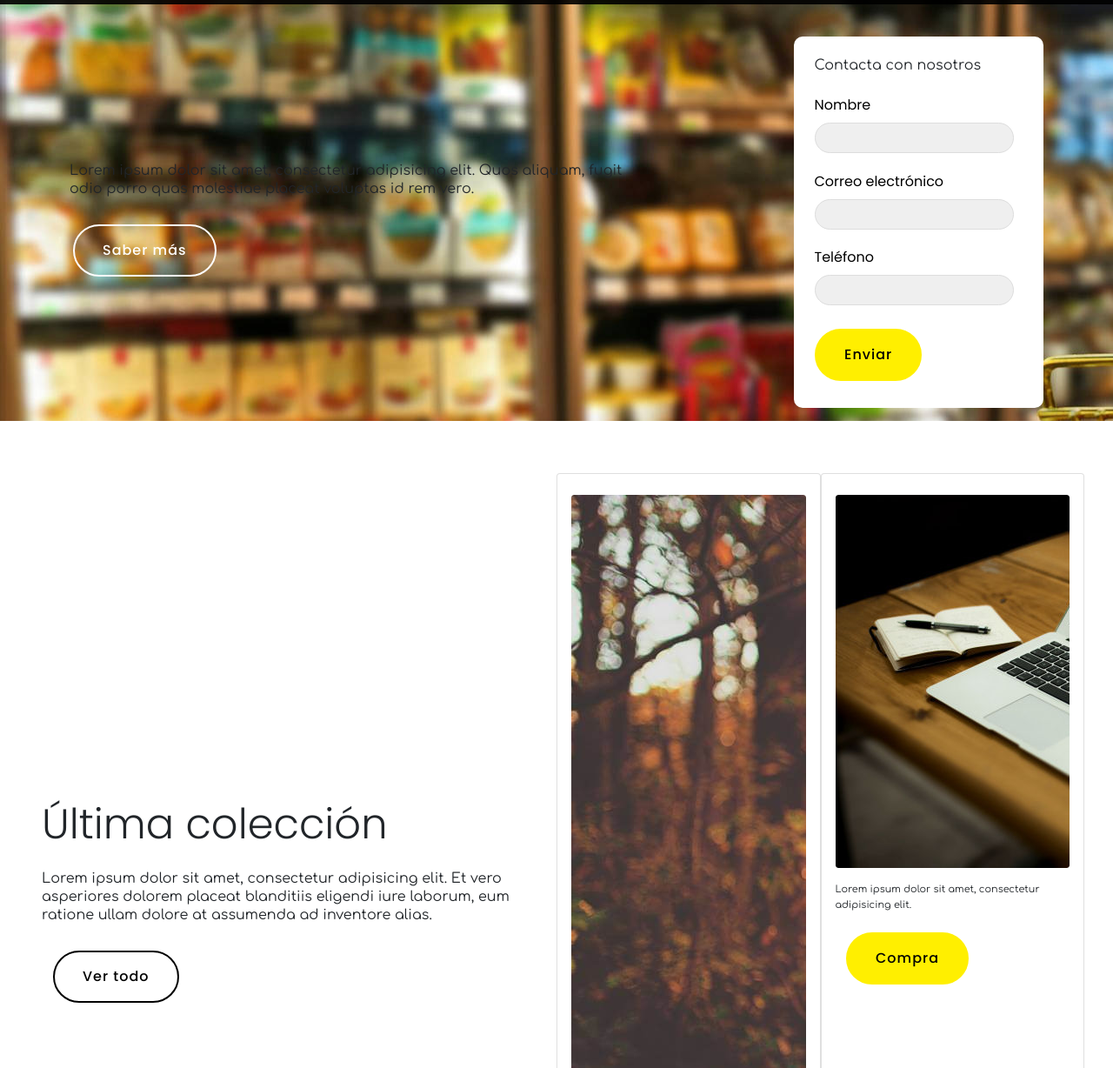
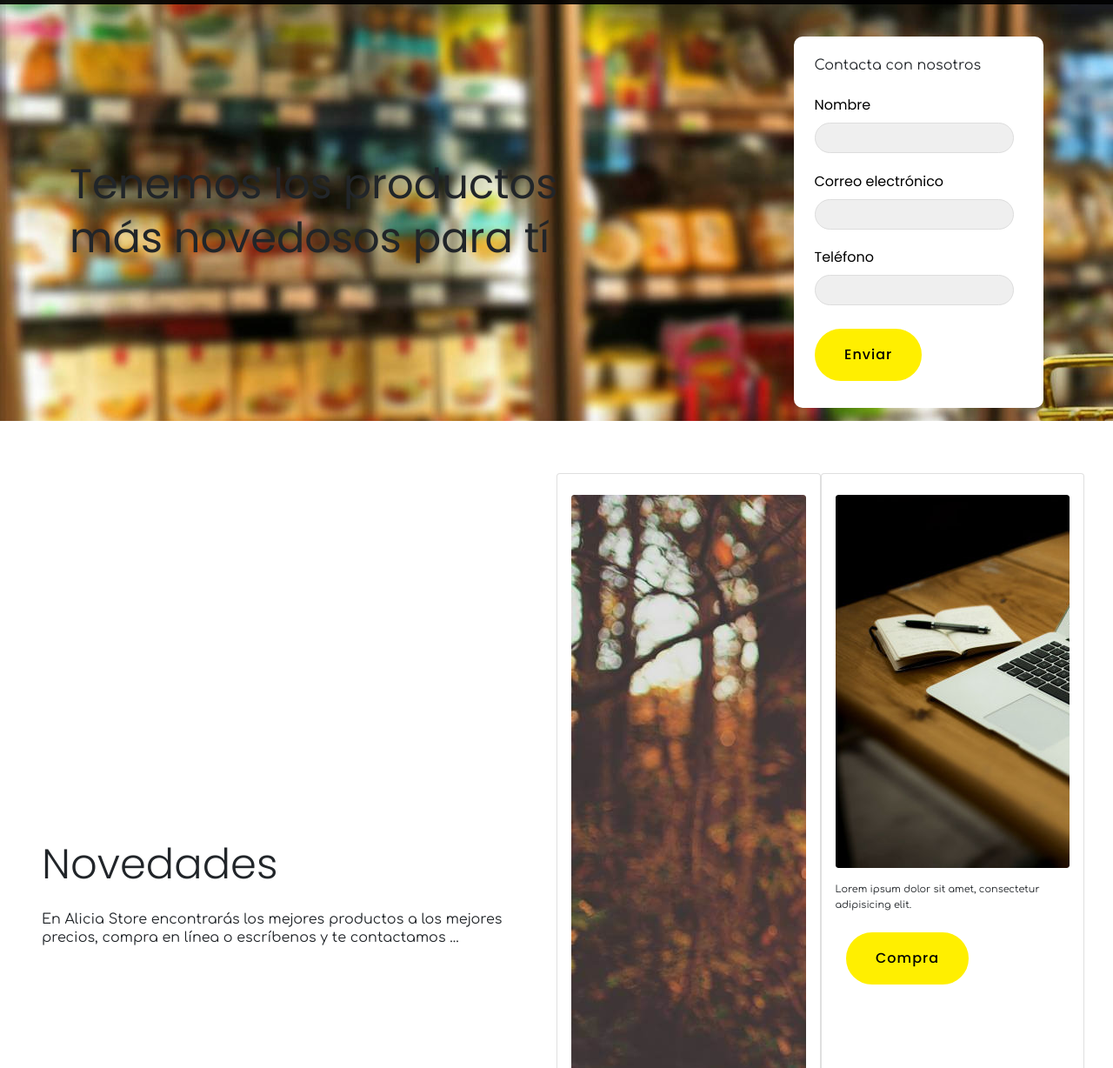
Before and after one commit to gurusoluciones/catalogo_alicia, a plain HTML site: page index.html in a window 1280 px wide. Shown: the part 72-1300 px from the top of the page at 87% size. Drawn offline with Linux system fonts and the light colour scheme; files that its build step writes are made by us from their sources; files whose address does not match are found by name.

Commit message:
create github pages

```diff
--- a/index.html
+++ b/index.html
@@ -89,12 +89,9 @@
             <div class="col-md-7 text-element">
 
 
-                <h3 class="mbr-section-subtitle mbr-light mbr-fonts-style pb-3 mbr-white display-5">
-                    Lorem ipsum dolor sit amet, consectetur adipisicing elit. Quos aliquam, fugit odio porro quas molestiae placeat voluptas id rem vero.
-                </h3>
-                <div class="mbr-section-btn">
-                    <a class="btn btn-md btn-white-outline display-4" href="https://mobirise.com">Saber más</a>
-                </div>
+                <h3 class="mbr-section-subtitle mbr-light mbr-fonts-style pb-3 mbr-white display-2"><strong>
+                    Tenemos los productos más novedosos para tí</strong></h3>
+
             </div>
             <div class="form-1 col-md-4 col-xl-3" data-form-type="formoid">
                 <div data-form-alert="" hidden="">¡Gracias por completar el formulario!
@@ -102,7 +99,7 @@
                 <h3 class="form-title pb-3 mbr-fonts-style display-5">
                     Contacta con nosotros
                 </h3>
-                <form class="mbr-form" action="https://mobirise.com/" method="post" data-form-title="My Mobirise Form"><input type="hidden" name="email" data-form-email="true" value="KMO+2TZLfEBAmpJ9/EJoa5dR/1oXN2gxSBY7UgFMIQssXNEj3oE0bu7coPZDc3oXQVZnWkPuJ663EtQ1J18GsgCEV58dIpQMn4LCR/ouo8/FSSHE7TpAkhGLWc8lw8ep">
+                <form class="mbr-form" action="https://mobirise.com/" method="post" data-form-title="My Mobirise Form"><input type="hidden" name="email" data-form-email="true" value="jT9sAGhIjYlu+I7Qz6P+qjnRwegPAJh9K84HmSEzT0YW2dzsHrzYgvWFvqo2YZPH6R/W0BP3q7D1zCFC7ub5Lo0z7T9T1NBtBM8jbYOMESZHjvvhSCJqIWZ8IeWiMcX0">
                     <div class="input-wrap" data-for="name">
                         <label class="form-label-outside" for="form-1-name">
                             Nombre
@@ -141,15 +138,10 @@
     <div class="container-fluid">
         <div class="row">
             <div class="col-12 text-row col-md-6">
-                <h2 class="align-center pb-3 mbr-fonts-style display-2">
-                    Última colección
-                </h2>
+                <h2 class="align-center pb-3 mbr-fonts-style display-2">Novedades</h2>
                 <h3 class="mbr-section-subtitle align-center mbr-light pb-3 mbr-fonts-style display-5">
-                    Lorem ipsum dolor sit amet, consectetur adipisicing elit. Et vero asperiores dolorem placeat blanditiis eligendi iure laborum, eum ratione ullam dolore at assumenda ad inventore alias.
-                </h3>
-                <div class="mbr-section-btn title-btn align-center">
-                    <a class="btn btn-black-outline display-4" href="https://mobirise.com">Ver todo</a>
-                </div>
+                    En Alicia Store encontrarás los mejores productos a los mejores precios, compra en línea o escríbenos y te contactamos ...</h3>
+
             </div>
             <div class="card px-3 py-4 col-12 col-md-6 col-lg-4 col-xl-3">
                 <div class="card-wrapper">
```
Also changed, not shown: 1 other file.
